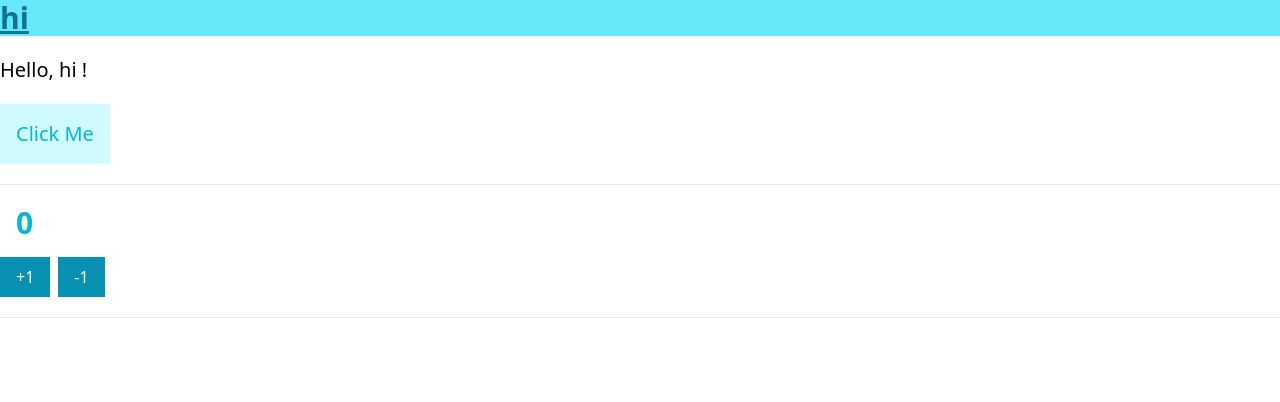
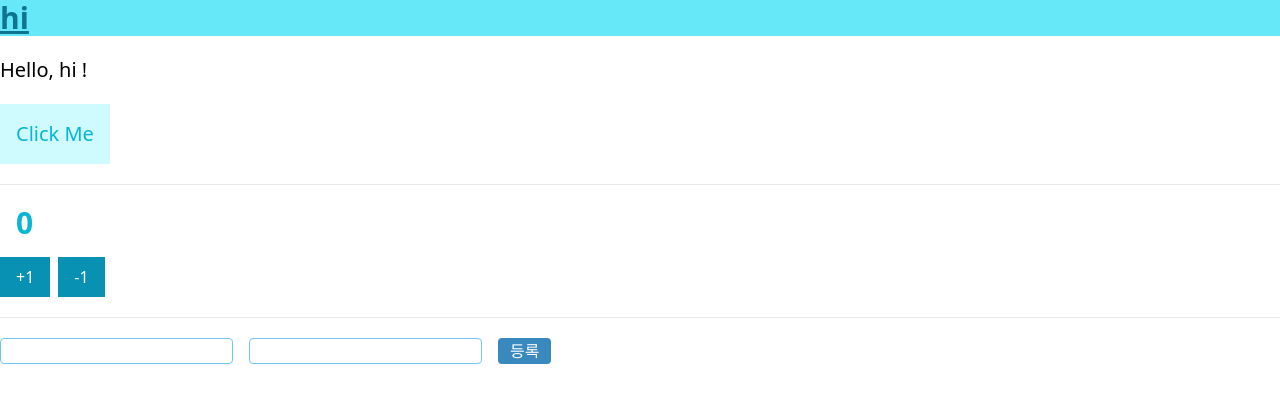
Before and after one commit to Damdadira/typescript-deep-study, a React (Vite) app: page / in a window 1280 px wide. Shown: the top 402 px of the page. Built offline with nearby package versions, Linux system fonts and the light colour scheme.

Commit message:
MyForm 초기 생성

```diff
--- a/src/App.tsx
+++ b/src/App.tsx
@@ -1,5 +1,6 @@
 import Greetings from './Greetings'
 import Counter from './Counter'
+import MyForm from './MyForm'
 
 function App() {
   const onClick = (name: string) => {
@@ -14,6 +15,7 @@ function App() {
       <hr/>
       <Counter></Counter>
       <hr/>
+      <MyForm></MyForm>
     </>
   )
 }
--- /dev/null
+++ b/src/MyForm.tsx
@@ -0,0 +1,26 @@
+import { useState } from 'react';
+
+type MyFormProps = {
+  onSubmit: (form: { name: string; description: string }) => void;
+};
+
+export default function MyForm({ onSubmit }: MyFormProps){
+  const [form, setForm] = useState({
+    name: '',
+    description: ''
+  });
+
+  const { name, description } = form;
+
+  //e값을 무엇으로 설정할지 모르기 때문에 any로 설정
+  const onChange = (e: any) => {};
+  const handleSubmit = (e:any) => {};
+
+  return(
+    <form className='my-5' onSubmit={handleSubmit}>
+      <input style={{border: '1px solid #74c6f5', marginRight: '1rem', borderRadius: '4px'}} name="name" value={name} onChange={onChange} />
+      <input style={{border: '1px solid #74c6f5', marginRight: '1rem', borderRadius: '4px'}} name="description" value={description} onChange={onChange} />
+      <button style={{background: '#3a89be', borderRadius: '4px', padding: '1px 12px', color: '#fff'}} type="submit">등록</button>
+    </form>
+  )
+}
```
